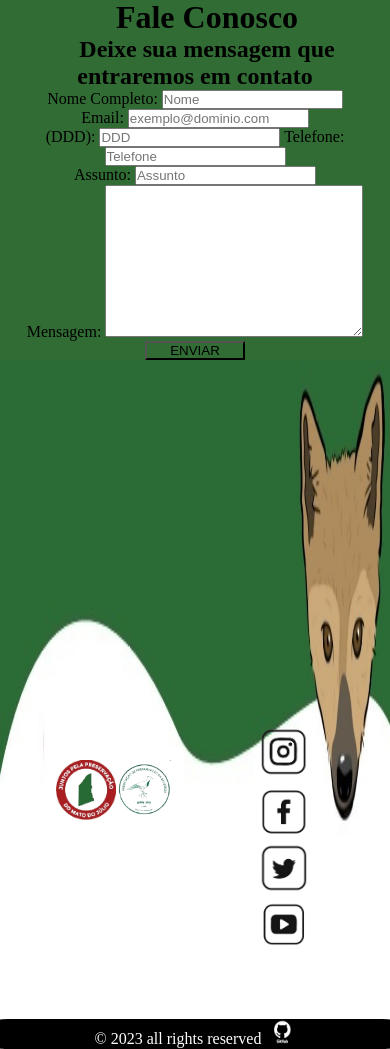
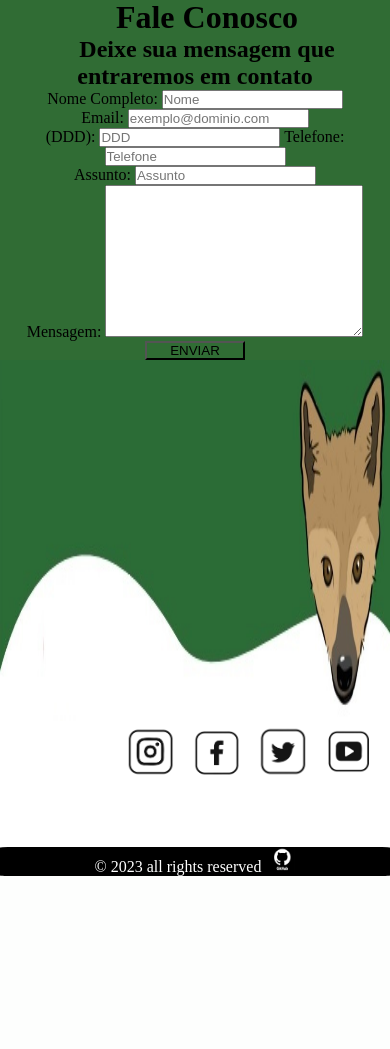
Before and after one commit to CassianoElias/PROJETO_INTEGRADOR_MATO_DO_JULIO, a PHP site: page /paginas/fale-conosco.html in a window 390 px wide. Shown: the part 427-1476 px from the top of the page. After the commit the page ends 1303 px from the top, so only its background shows below. Run offline with PHP 8.4, Linux system fonts and the light colour scheme; some web fonts are replaced.

Commit message:
INDEX RESPONSIVIDADE FINALIZADA 2

```diff
--- a/css/footer.css
+++ b/css/footer.css
@@ -15,19 +15,19 @@ footer{
     padding: 4rem 3.5rem;
 }
 #footer_contacts{
-    display: inline-flex;
+    display: flex;
+    gap: 1rem;
     align-items: center;
-    width: auto;
-    padding-right: 30%;
-    padding-top: 200px;
-
+    justify-content: space-between;
+    padding-top:  150px;
 }
 #footer_social_media{
-    display: block;
+    display: flex;
     gap: 1rem;
     align-items: center;
     justify-content: space-between;
     padding-top: 300px;
+    padding-left: 25%;
 }
 .logofooter{
     width: 60px;
@@ -58,4 +58,13 @@ footer{
         width: 100%;
         height: 100%;
     }
+    #footer_content{
+        display: block;
+    }
+    #footer_contacts{
+       display: none;
+    }
+    #footer_social_media{
+
+    }
 }
--- a/css/index.css
+++ b/css/index.css
@@ -280,7 +280,7 @@ header{
         display: block;
     }
     .imghouse, .imgbixo{
-        width: 400px;
+        width: 350px;
         height: auto;
     }
     #itens-biologica2{
```
